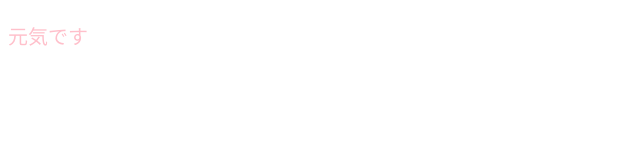
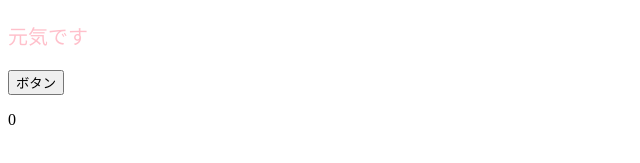
Before and after one commit to kkfender/react-practice, a React (Create React App) app in the folder my-app/: page / in a window 1280 px wide. Shown: the part 155-318 px from the top of the page, without its empty margins (0-640 px from the left). Built offline with nearby package versions, Linux system fonts and the light colour scheme.

Commit message:
useState

```diff
--- a/my-app/src/App.jsx
+++ b/my-app/src/App.jsx
@@ -1,10 +1,22 @@
+import { useState } from "react"
 import { ColoredMessage } from "./components/ColoredMessage"
+
 export const App = () => {
+    // stateの定義
+    const [num, setNum] = useState(0);
+
+    const onClickButton = () => {
+        alert();
+        setNum(num + 1);
+    };
+
     return(
     <>
         <h1>こんにちは！</h1>;
         <ColoredMessage color="blue">お元気ですか？</ColoredMessage>
         <ColoredMessage color="pink">元気です</ColoredMessage>
+        <button onClick={onClickButton}>ボタン</button>
+        <p>{num}</p>
     </>
     )
 }
```
